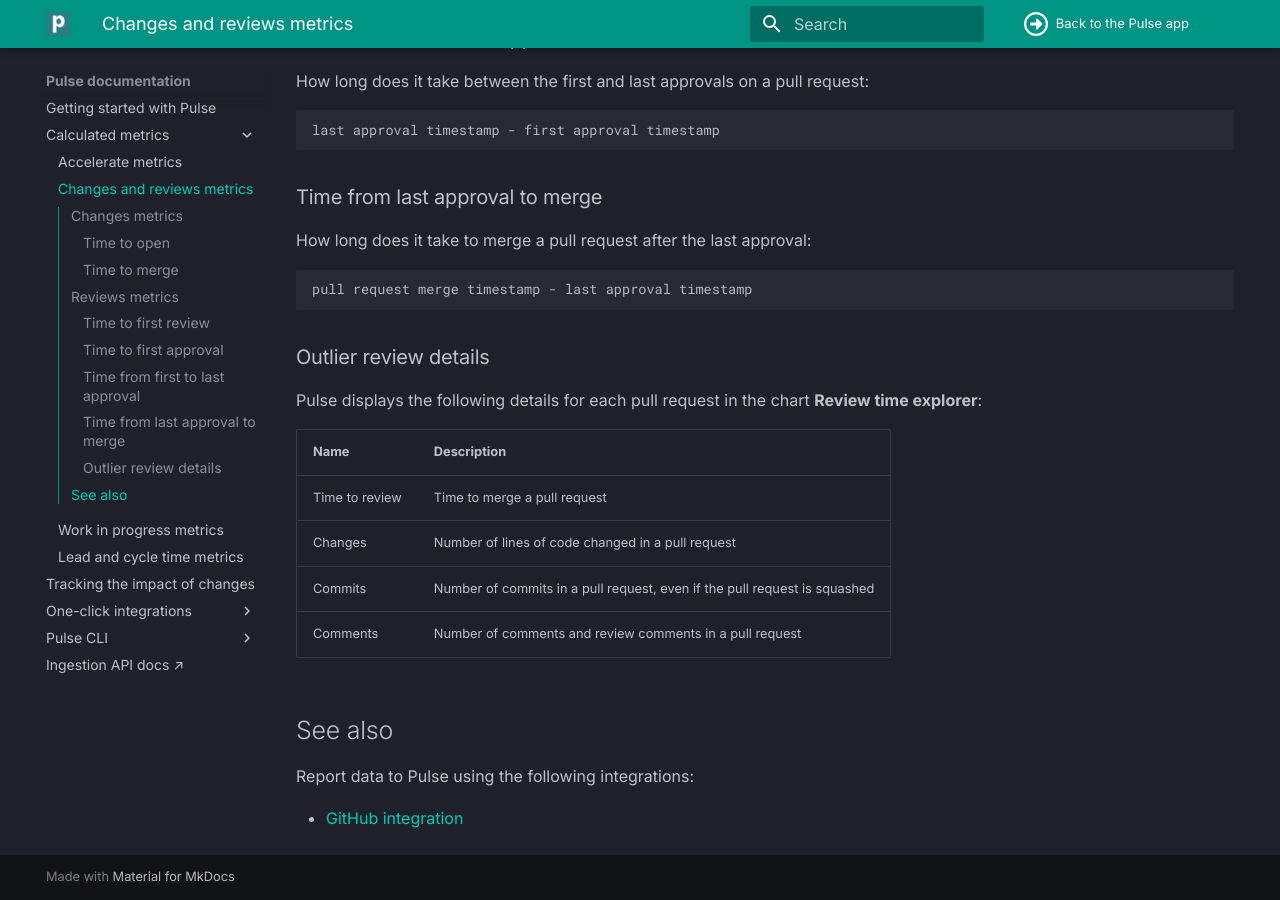
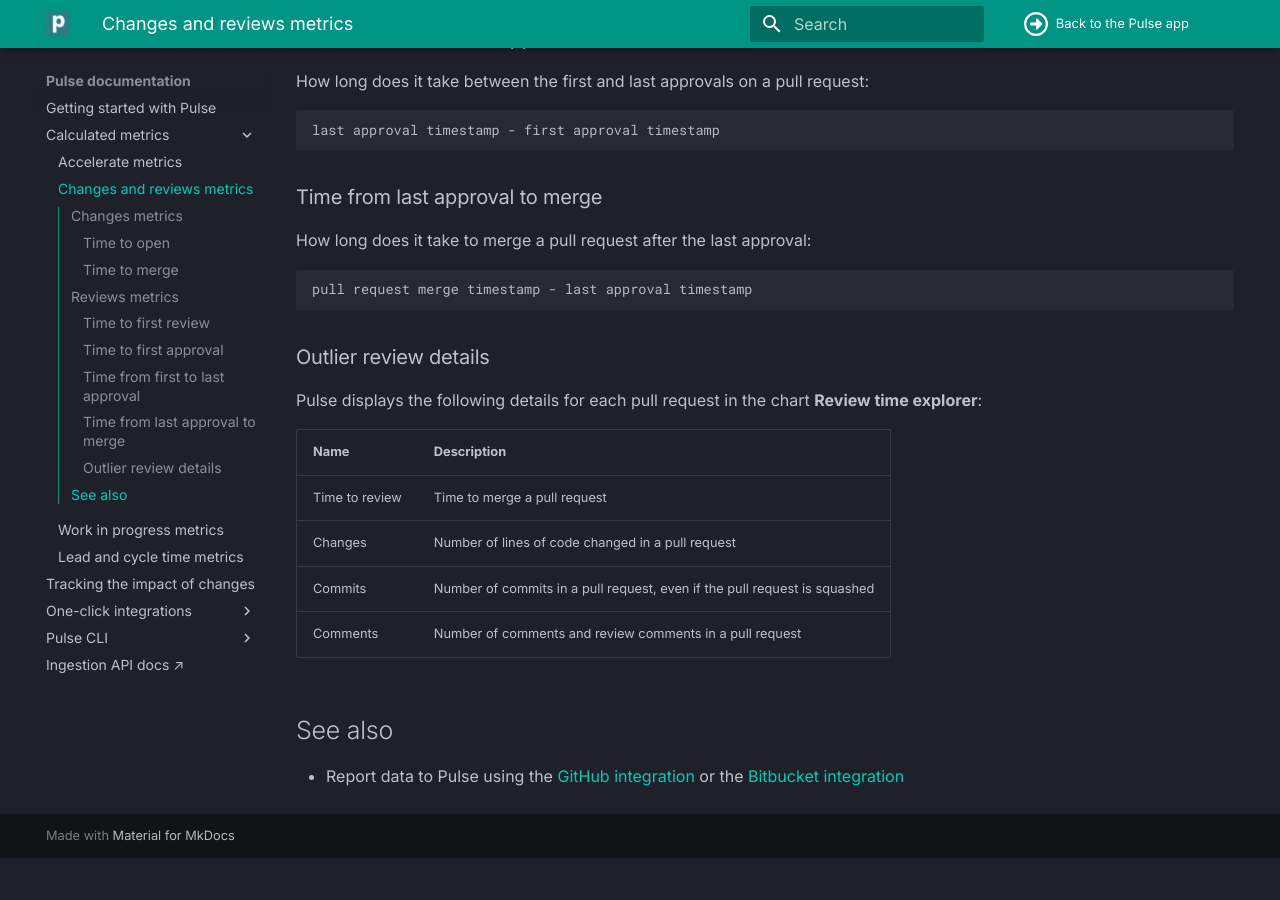
Before and after one commit to codacy/pulse-user-docs, an MkDocs documentation site: the page built from docs/metrics/accelerate-changes.md, in a window 1280 px wide and 900 px high, scrolled down 1813 px. Built offline with MkDocs 1.6.1 and Material for MkDocs 9.7.7, drawn with Linux system fonts in a browser that asks for light colours; after the commit the page ends 2671 px from its top, so only the background shows below that.

Commit message:
feat: Update the "See also" sections

```diff
--- a/docs/metrics/accelerate-changes.md
+++ b/docs/metrics/accelerate-changes.md
@@ -97,6 +97,4 @@
 
 ## See also
 
-Report data to Pulse using the following integrations:
-
--   [GitHub integration](../one-click-integrations/github-integration.md)
+-   Report data to Pulse using the [GitHub integration](../one-click-integrations/github-integration.md) or the [Bitbucket integration](../one-click-integrations/bitbucket-integration.md)
```
Also changed, not shown: docs/metrics/accelerate-wip.md (+1 -1 lines), docs/one-click-integrations/bitbucket-integration.md (+2 -0 lines), docs/one-click-integrations/github-integration.md (+1 -0 lines).
